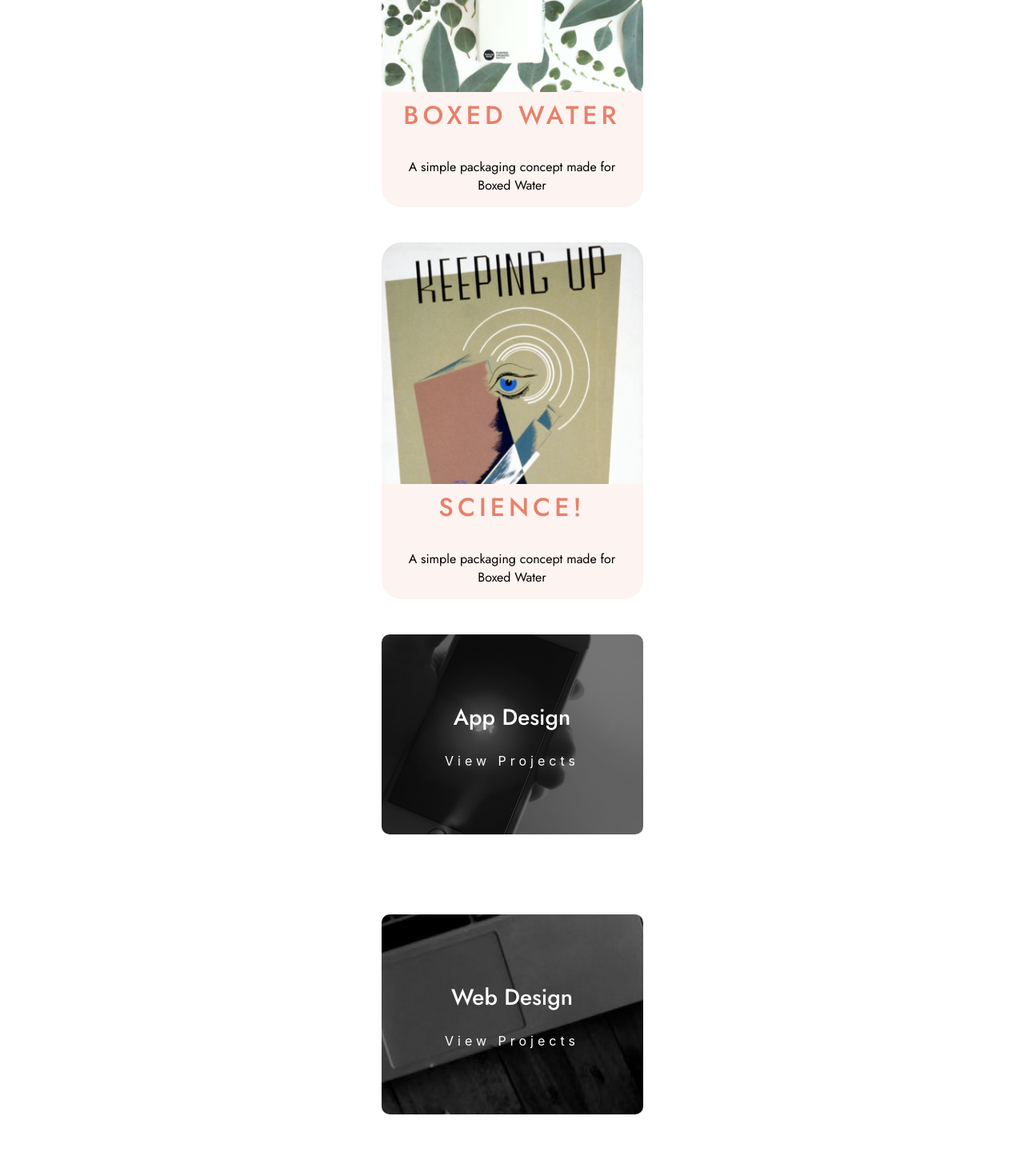
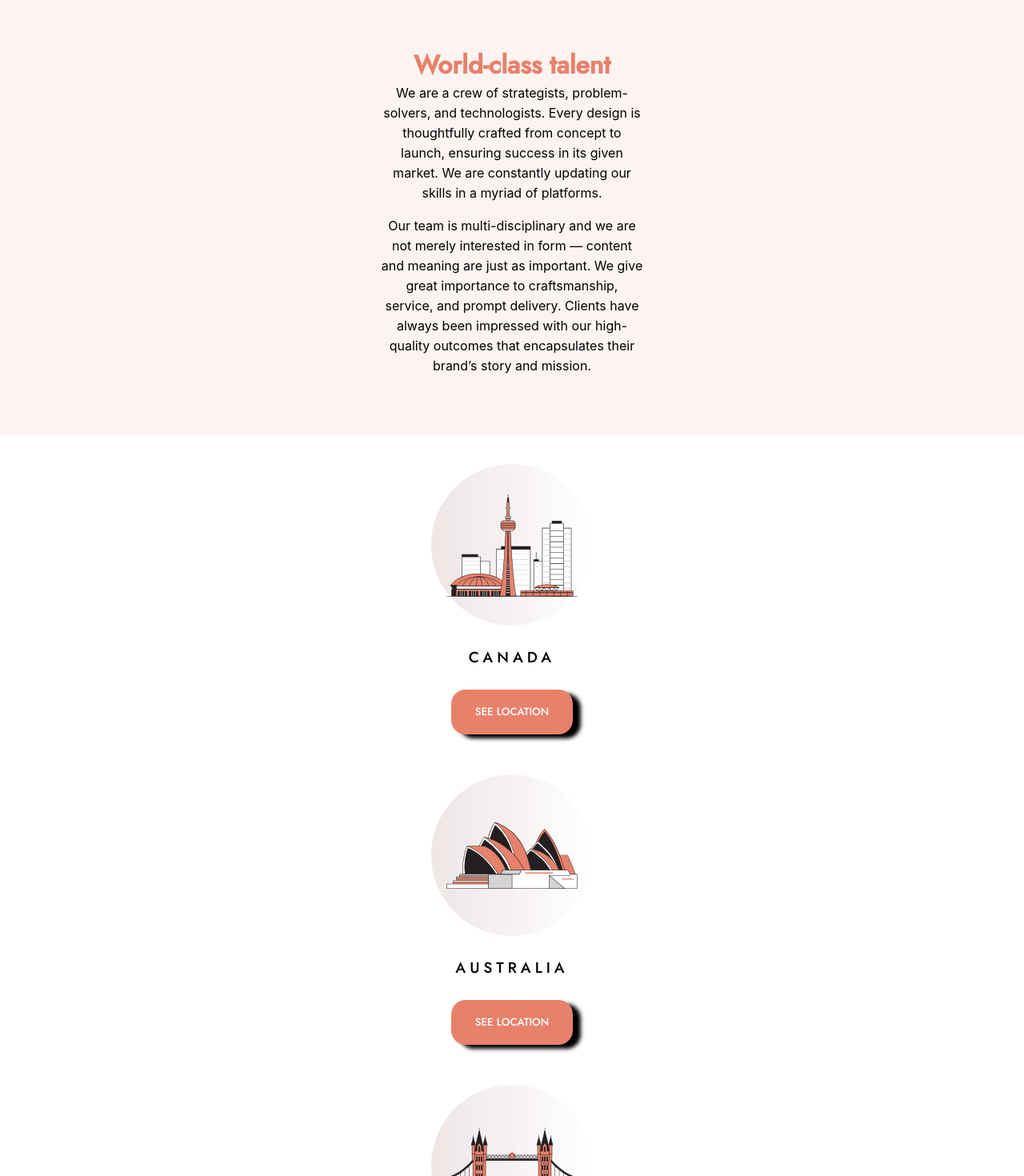
Before and after one commit to morfeli/designo-app, a React (Create React App) app: page / in a window 1280 px wide. Shown: the part 1120-2590 px from the top of the page at 80% size. Built offline with nearby package versions, Linux system fonts and the light colour scheme.

Commit message:
about us page mobile view done, working on locations page now

```diff
--- a/src/App.js
+++ b/src/App.js
@@ -18,8 +18,8 @@
       {/* <HomePage /> */}
       {/* <WebDesign /> */}
       {/* <AppDesign /> */}
-      <GraphicDesign />
-      {/* <AboutUs /> */}
+      {/* <GraphicDesign /> */}
+      <AboutUs />
       {/* <LocationsPage /> */}
       {/* <ContactPage /> */}
       <Footer />
--- a/src/components/About/HeroAbout.scss
+++ b/src/components/About/HeroAbout.scss
@@ -7,9 +7,12 @@
 @import "../../../styles/partials.scss";
 
 .aboutus__container {
-  width: 375px;
+  width: 100vw;
   height: 715px;
   background-color: $peach;
+  display: flex;
+  flex-direction: column;
+  align-items: center;
 
   &--imgBox {
     margin: 0 auto;
@@ -31,11 +34,13 @@
   }
 
   &--p {
-    margin-top: 2rem;
+    padding-top: 2rem;
+    margin: 0 auto;
     font-family: $jost;
     font-weight: $fontreg;
     font-size: 15px;
     text-align: center;
     color: $white;
+    width: 327px;
   }
 }
--- a/src/components/About/LocationCard.jsx
+++ b/src/components/About/LocationCard.jsx
@@ -1,12 +1,19 @@
 import React from "react";
+import "./LocationCard.scss";
 
 const LocationCard = (props) => {
   return (
-    <div className="aboutlocation__container">
-      <img src={props.image} alt="Location Image" />
-      <h3>{props.title}</h3>
-      <button>SEE LOCATION</button>
-    </div>
+    <li className="location__li" id={props.id}>
+      <div className="location__li--imgBox">
+        <img
+          className="location__li--img"
+          src={props.image}
+          alt="Location Image"
+        />
+      </div>
+      <h3 className="location__li--h3">{props.title}</h3>
+      <button className="location__li--btn">SEE LOCATION</button>
+    </li>
   );
 };
 
--- /dev/null
+++ b/src/components/About/LocationCard.scss
@@ -0,0 +1,63 @@
+* {
+  margin: 0;
+  padding: 0;
+  box-sizing: border-box;
+}
+
+@import "../../../styles/partials.scss";
+
+.location__li {
+  display: flex;
+  flex-direction: column;
+  align-items: center;
+  list-style: none;
+  height: 364px;
+  justify-content: space-around;
+
+  &--imgBox {
+    background-image: url("../../assets/shared/desktop/bg-pattern-small-circle.svg");
+    height: 202px;
+    width: 202px;
+    display: flex;
+    align-items: center;
+    justify-content: center;
+  }
+
+  &--h3 {
+    font-family: $jost;
+    font-weight: $fontmed;
+    letter-spacing: 5px;
+    line-height: 26px;
+    text-transform: uppercase;
+  }
+
+  &--btn {
+    width: 152px;
+    height: 56px;
+    border-radius: 18px;
+    border: none;
+    box-shadow: 10px 5px 5px black;
+    background-color: $peach;
+    font-family: $jost;
+    font-weight: $fontmed;
+    color: white;
+  }
+}
+
+#first .location__li--img {
+  width: 182px;
+  height: 143px;
+  object-fit: cover;
+}
+
+#second .location__li--img {
+  width: 182px;
+  height: 93px;
+  object-fit: cover;
+}
+
+#third .location__li--img {
+  width: 181px;
+  object-fit: cover;
+  height: 108px;
+}
--- a/src/components/About/LocationCards.jsx
+++ b/src/components/About/LocationCards.jsx
@@ -5,27 +5,33 @@
 import LocationCard from "./LocationCard";
 
 const DUMMY_LOCATIONS = [
-  {
-    image: canadaImg,
-    title: "Canada",
-  },
-  {
-    image: australiaImg,
-    title: "Australia",
-  },
-  {
-    image: ukImg,
-    title: "United Kingdom",
-  },
+  { id: "first", image: canadaImg, title: "Canada" },
+  { id: "second", image: australiaImg, title: "Australia" },
+  { id: "third", image: ukImg, title: "United Kingdom" },
 ];
 
 const LocationCards = () => {
   return (
-    <h1>
+    <ul
+      style={{
+        display: "flex",
+        flexDirection: "column",
+        alignItems: "center",
+        width: "375px",
+        height: "1188px",
+        justifyContent: "space-evenly",
+        margin: "0 auto",
+      }}
+    >
       {DUMMY_LOCATIONS.map((location) => (
-        <LocationCard image={location.image} title={location.title} />
+        <LocationCard
+          key={location.id}
+          id={location.id}
+          image={location.image}
+          title={location.title}
+        />
       ))}
-    </h1>
+    </ul>
   );
 };
 
--- a/src/components/About/RealDeal.jsx
+++ b/src/components/About/RealDeal.jsx
@@ -1,4 +1,5 @@
 import React from "react";
+import "./RealDeal.scss";
 import realDealImg from "../../assets/about/desktop/image-real-deal.jpg";
 
 const RealDeal = () => {
@@ -11,19 +12,21 @@
           alt="World Talent"
         />
       </div>
+      <div className="realdeal__container--textBox">
         <h1 className="realdeal__container--h1">The real deal</h1>
         <p className="realdeal__container--p">
           As strategic partners in our clients’ businesses, we are ready to take
           on any challenge as our own. Solving real problems require empathy and
           collaboration, and we strive to bring a fresh perspective to every
-        opportunity. We make design and technology more accessible and give you
-        tools to measure success.
+          opportunity. We make design and technology more accessible and give
+          you tools to measure success.
         </p>
         <p className="realdeal__container--p">
           We are visual storytellers in appealing and captivating ways. By
           combining business and marketing strategies, we inspire audiences to
           take action and drive real results.
         </p>
+      </div>
     </section>
   );
 };
--- /dev/null
+++ b/src/components/About/RealDeal.scss
@@ -0,0 +1,48 @@
+* {
+  margin: 0;
+  padding: 0;
+  box-sizing: border-box;
+}
+
+@import "../../../styles/partials.scss";
+
+.realdeal__container {
+  display: flex;
+  flex-direction: column;
+  align-items: center;
+  height: 885px;
+  background-color: #fdf3f0;
+
+  &--imgBox {
+    width: 375px;
+    height: 320px;
+  }
+
+  &--textBox {
+    height: 385px;
+    width: 327px;
+    display: flex;
+    flex-direction: column;
+    align-items: center;
+    justify-content: space-evenly;
+    margin-top: 5rem;
+  }
+
+  &--img {
+    width: 375px;
+    height: 320px;
+  }
+
+  &--h1 {
+    font-family: $jost;
+    font-size: 32px;
+    color: $peach;
+  }
+
+  &--p {
+    width: 327px;
+    line-height: 25px;
+    text-align: center;
+    margin-bottom: 1rem;
+  }
+}
--- a/src/components/About/Talent.jsx
+++ b/src/components/About/Talent.jsx
@@ -1,4 +1,5 @@
 import React from "react";
+import "./Talent.scss";
 
 import img from "../../assets/about/desktop/image-world-class-talent.jpg";
 
@@ -8,20 +9,22 @@
       <div className="talent__container--imgBox">
         <img className="talent__container--img" src={img} alt="World Talent" />
       </div>
-      <h1 className="talent__container--h1">World-class talent</h1>
-      <p className="talent__container--p">
-        We are a crew of strategists, problem-solvers, and technologists. Every
-        design is thoughtfully crafted from concept to launch, ensuring success
-        in its given market. We are constantly updating our skills in a myriad
-        of platforms.
-      </p>
-      <p className="talent__container--p">
-        Our team is multi-disciplinary and we are not merely interested in form
-        — content and meaning are just as important. We give great importance to
-        craftsmanship, service, and prompt delivery. Clients have always been
-        impressed with our high-quality outcomes that encapsulates their brand’s
-        story and mission.
-      </p>
+      <div className="talent__container--textBox">
+        <h1 className="talent__container--h1">World-class talent</h1>
+        <p className="talent__container--p">
+          We are a crew of strategists, problem-solvers, and technologists.
+          Every design is thoughtfully crafted from concept to launch, ensuring
+          success in its given market. We are constantly updating our skills in
+          a myriad of platforms.
+        </p>
+        <p className="talent__container--p">
+          Our team is multi-disciplinary and we are not merely interested in
+          form — content and meaning are just as important. We give great
+          importance to craftsmanship, service, and prompt delivery. Clients
+          have always been impressed with our high-quality outcomes that
+          encapsulates their brand’s story and mission.
+        </p>
+      </div>
     </section>
   );
 };
--- /dev/null
+++ b/src/components/About/Talent.scss
@@ -0,0 +1,48 @@
+* {
+  margin: 0;
+  padding: 0;
+  box-sizing: border-box;
+}
+
+@import "../../../styles/partials.scss";
+
+.talent__container {
+  display: flex;
+  flex-direction: column;
+  align-items: center;
+  height: 885px;
+  background-color: #fdf3f0;
+
+  &--imgBox {
+    width: 375px;
+    height: 320px;
+  }
+
+  &--textBox {
+    height: 385px;
+    width: 327px;
+    display: flex;
+    flex-direction: column;
+    align-items: center;
+    justify-content: space-evenly;
+    margin-top: 5rem;
+  }
+
+  &--img {
+    width: 375px;
+    height: 320px;
+  }
+
+  &--h1 {
+    font-family: $jost;
+    font-size: 32px;
+    color: $peach;
+  }
+
+  &--p {
+    width: 327px;
+    text-align: center;
+    line-height: 25px;
+    margin-bottom: 1rem;
+  }
+}
```
Lines whose indentation alone changed are shown as unchanged.
